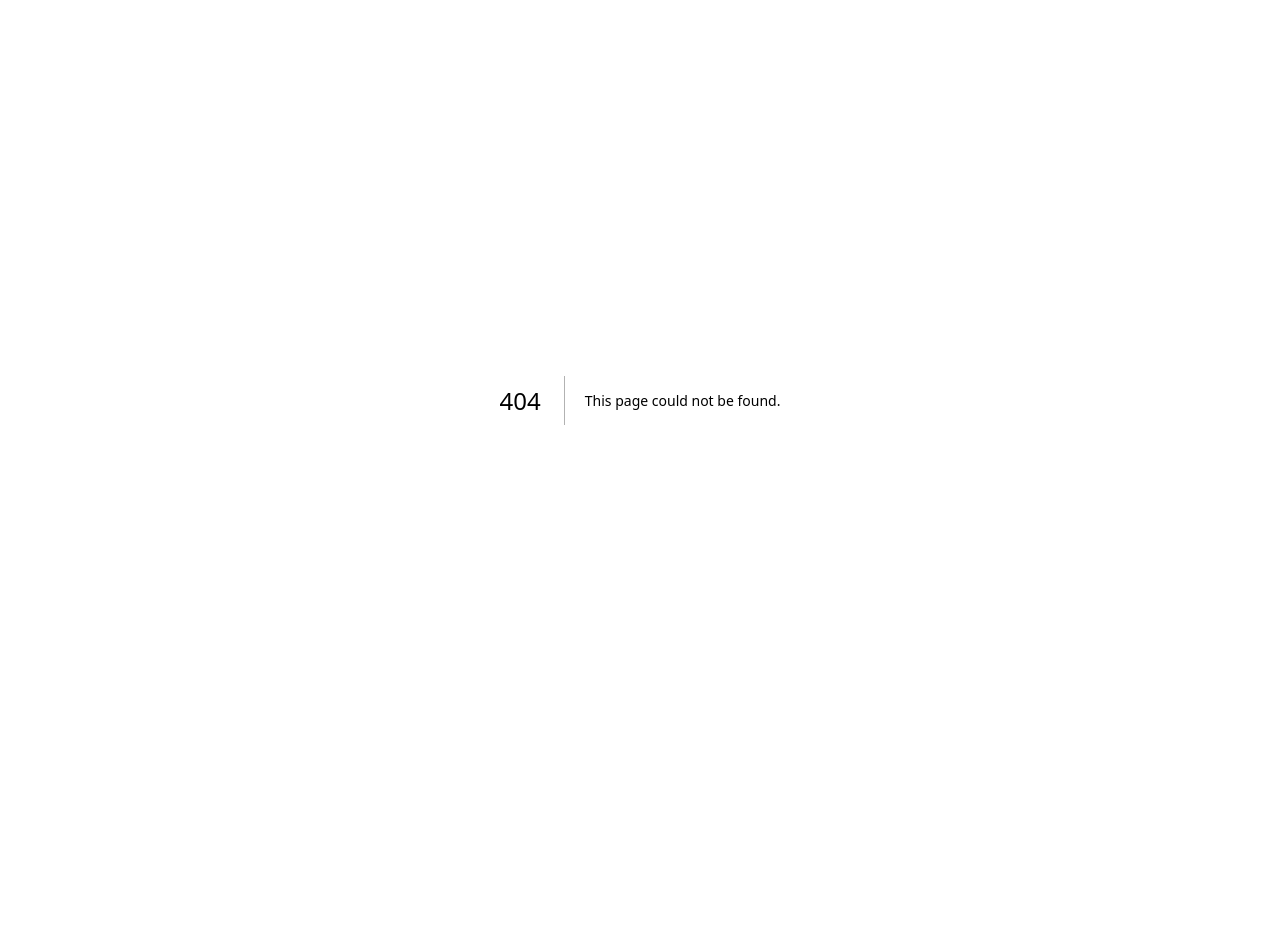
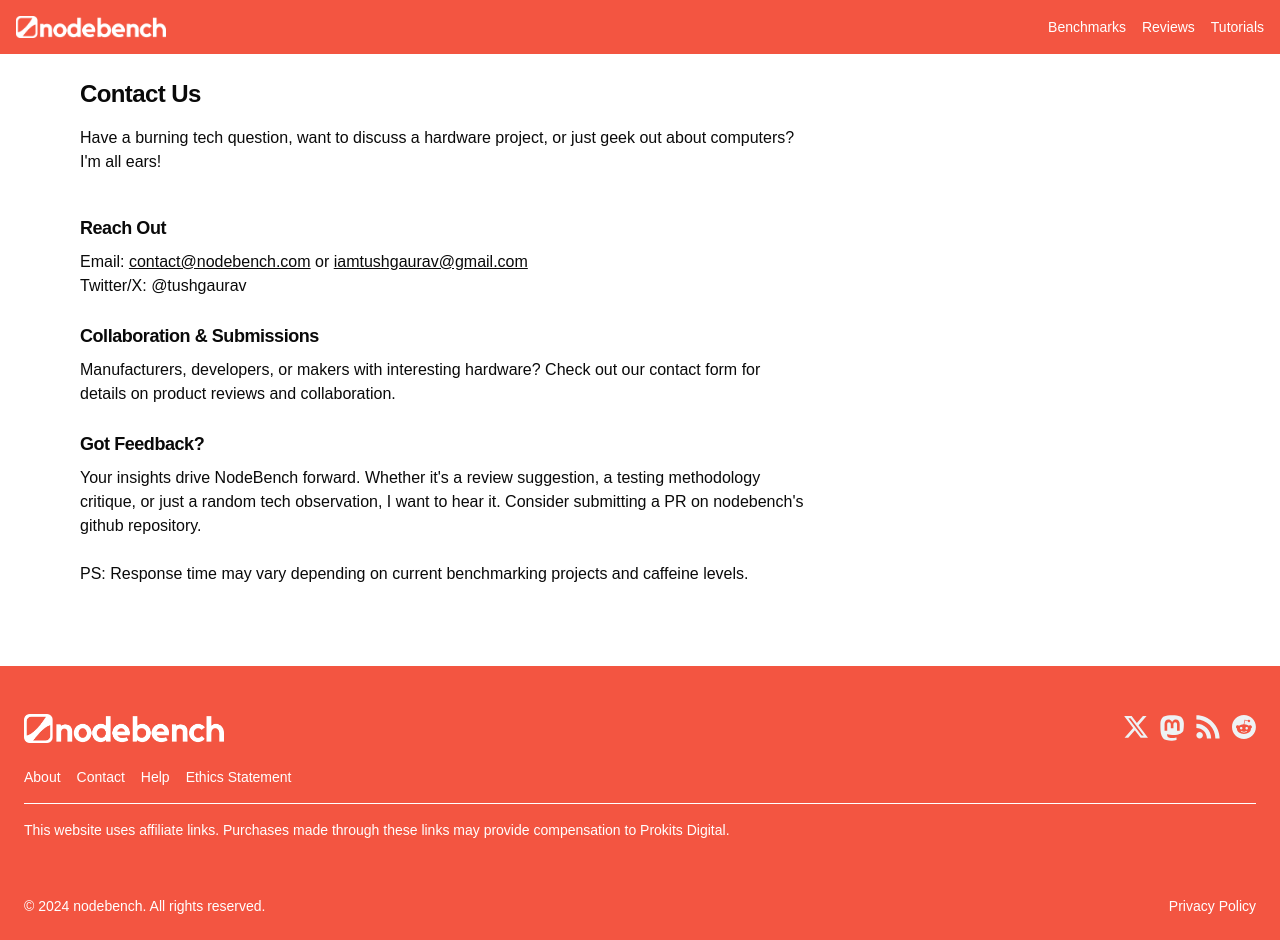
Before and after one commit to tushgaurav/nodebench-site, a Next.js app: page /contact in a window 1280 px wide. Before the commit this address had no page. Before the commit the page ends 800 px from the top, so only its background shows below. Built offline with nearby package versions, Linux system fonts and the light colour scheme.

Commit message:
fix: layout fixes and content

```diff
--- /dev/null
+++ b/app/(app)/contact/page.tsx
@@ -0,0 +1,43 @@
+import type { Metadata } from "next";
+import { Main, Paragraph, Subtitle, Title } from "@/components/ui/static-pages";
+import Link from "next/link";
+
+export const metadata: Metadata = {
+    title: "Contact Us",
+    description: "Reach out to NodeBench for collaborations, device reviews, and partnership opportunities",
+};
+
+export default function AboutPage() {
+    return (
+        <>
+            <Main>
+                <Title title="Contact Us" />
+                <Paragraph className="mb-10">
+                    Have a burning tech question, want to discuss a hardware project, or just geek out about computers? I&apos;m all ears!
+                </Paragraph>
+
+                <Subtitle subtitle="Reach Out" />
+                <ul className="mb-6">
+                    <li>Email: <a href="mailto:contact@nodebench.com" className="underline">contact@nodebench.com</a>
+                        {" "} or <a href="mailto:iamtushgaurav@gmail.com" className="underline">iamtushgaurav@gmail.com</a>
+                    </li>
+                    <li>Twitter/X: <Link href="https://x.com/tushgaurav">@tushgaurav</Link></li>
+                </ul>
+
+                <Subtitle subtitle="Collaboration & Submissions" />
+                <Paragraph>
+                    Manufacturers, developers, or makers with interesting hardware? Check out our contact form for details on product reviews and collaboration.
+                </Paragraph>
+
+                <Subtitle subtitle="Got Feedback?" />
+                <Paragraph>
+                    Your insights drive NodeBench forward. Whether it&apos;s a review suggestion, a testing methodology critique, or just a random tech observation, I want to hear it. Consider submitting a PR on nodebench&apos;s github repository.
+                </Paragraph>
+
+                <Paragraph>
+                    PS: Response time may vary depending on current benchmarking projects and caffeine levels.
+                </Paragraph>
+            </Main >
+        </>
+    )
+}
--- a/app/(app)/ethics-statement/page.tsx
+++ b/app/(app)/ethics-statement/page.tsx
@@ -1,12 +1,12 @@
 import type { Metadata } from "next";
-import { Main, Paragraph, Subtitle, Title } from "@/components/ui/static-pages";
+import { Main, Paragraph, Title } from "@/components/ui/static-pages";
 
 export const metadata: Metadata = {
     title: "Ethics Statement",
     description: "Our commitment to transparency, honesty and ethical benchmarking practices in reviewing single board computers and IoT devices",
 };
 
-export default function AboutPage() {
+export default function EthicsStatementPage() {
     return (
         <>
             <Main>
--- a/app/(app)/privacy-policy/page.tsx
+++ b/app/(app)/privacy-policy/page.tsx
@@ -1,5 +1,5 @@
 import type { Metadata } from "next";
-import Title, { Main, Paragraph } from "@/components/ui/static-pages";
+import { Main, Title, Paragraph } from "@/components/ui/static-pages";
 import PPAccordions from "./_components/PPAccordians";
 
 export const metadata: Metadata = {
--- a/app/_components/Footer.tsx
+++ b/app/_components/Footer.tsx
@@ -3,7 +3,7 @@ import Link from "next/link";
 
 export default function Footer() {
     return (
-        <>
+        <div className="text-sm">
             <div className="flex justify-between items-center">
                 <Image src="/images/logo.png" alt="nodebench" width={200} height={200} />
 
@@ -27,7 +27,7 @@ export default function Footer() {
                 <Link href="/about">About</Link>
                 <Link href="/contact">Contact</Link>
                 <Link href="/help">Help</Link>
-                <Link href="/ethics">Ethics Statement</Link>
+                <Link href="/ethics-statement">Ethics Statement</Link>
             </div>
 
             <hr className="border-t border-white" />
@@ -42,14 +42,11 @@ export default function Footer() {
                 <p>&copy; {new Date().getFullYear()} nodebench. All rights reserved.</p>
                 <ul className="flex gap-2">
                     <li>
-                        <Link href="/terms">Terms</Link>
-                    </li>
-                    <li>
                         <Link href="/privacy-policy">Privacy Policy</Link>
                     </li>
                 </ul>
 
             </div>
-        </>
+        </div>
     )
 }
--- a/app/_components/Navbar.tsx
+++ b/app/_components/Navbar.tsx
@@ -5,9 +5,9 @@ export default function Navbar() {
     return (
         <nav className="max-w-7xl mx-auto p-4 flex items-center justify-between">
             <Link href="/">
-                <Image src="/images/logo.png" alt="nodebench" width={200} height={200} />
+                <Image src="/images/logo.png" alt="nodebench" width={150} height={200} />
             </Link>
-            <ul className="flex gap-4 ">
+            <ul className="flex gap-4 text-sm">
                 <li><Link href="/benchmarks">Benchmarks</Link></li>
                 <li><Link href="/reviews">Reviews</Link></li>
                 <li><Link href="/tutorials">Tutorials</Link></li>
```
